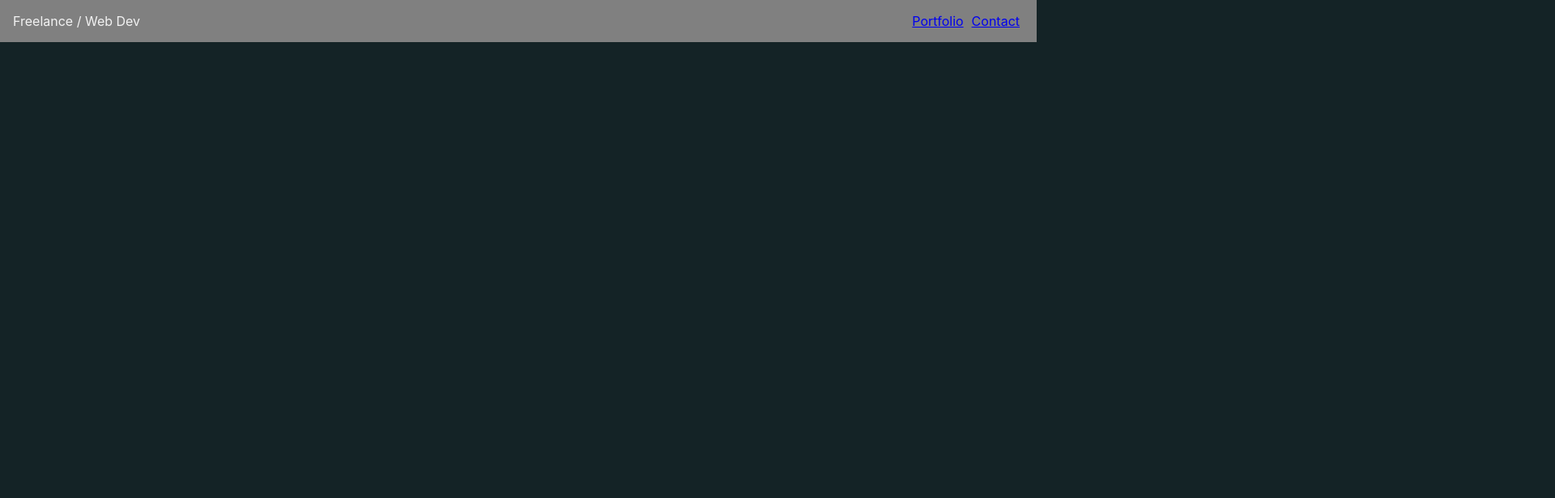
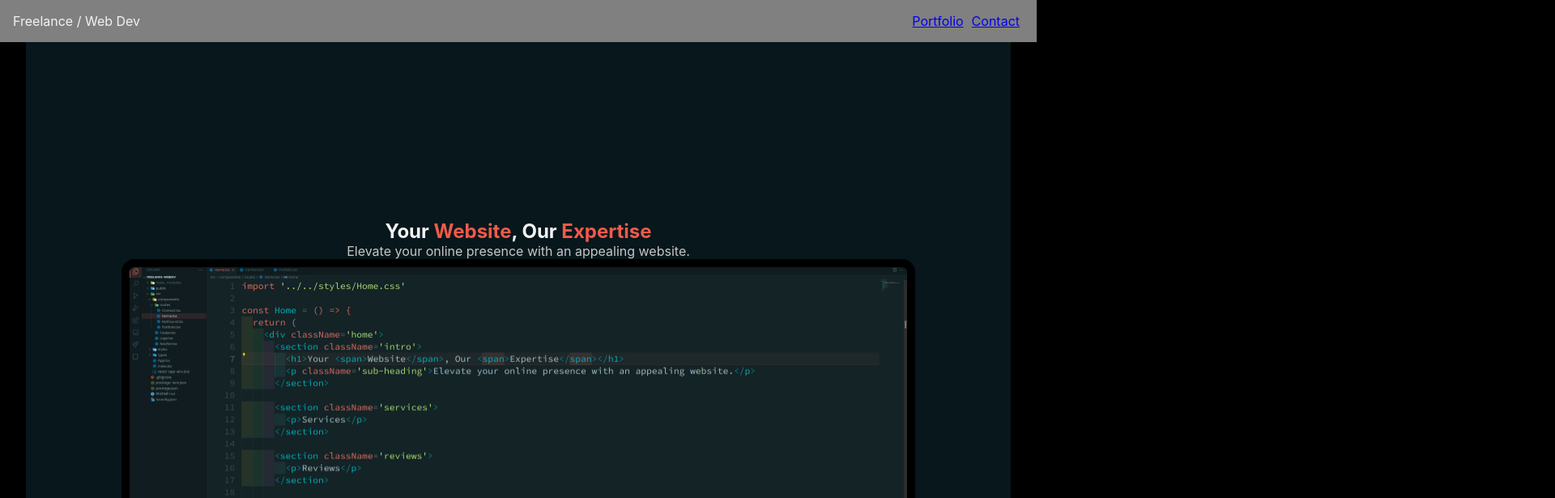
Before and after one commit to venoblin/freelance-webdev, a React (Create React App) app: page / in a window 1280 px wide. Shown: the top 615 px of the page at 81% size, 1920 px wide, since content can reach past the window. Built offline with nearby package versions, Linux system fonts and the light colour scheme.

Commit message:
added image styles

```diff
--- a/src/components/routes/Home.tsx
+++ b/src/components/routes/Home.tsx
@@ -7,10 +7,7 @@ const Home = () => {
       <section className='intro'>
         <h1>Your <span>Website</span>, Our <span>Expertise</span></h1>
         <p className='sub-heading'>Elevate your online presence with an appealing website.</p>
-
-        <div className='image'>
         <img src={introImage} alt='Code editor' />
-        </div>
       </section>
 
       <section className='services'>
--- a/src/styles/Home.css
+++ b/src/styles/Home.css
@@ -5,7 +5,7 @@
   background: #07171C;
   color: #F2F2F2;
   height: 100vh;
-  padding: 5rem 2rem;
+  padding: 5rem 2rem 0 2rem;
   display: flex;
   flex-direction: column;
   justify-content: flex-end;
@@ -16,4 +16,9 @@
 }
 .home .intro .sub-heading {
   color: #c6c6c6;
+}
+.home .intro img {
+  width: 85%;
+  border-radius: 1rem 1rem 0 0;
+  border: 10px solid black;
 }/*# sourceMappingURL=Home.css.map */
--- a/src/styles/Home.scss
+++ b/src/styles/Home.scss
@@ -9,7 +9,7 @@
     background: $darkBlueColor;
     color: $whiteColor;
     height: 100vh;
-    padding: 5rem 2rem;
+    padding: 5rem 2rem 0 2rem;
     display: flex;
     flex-direction: column;
     justify-content: flex-end;
@@ -22,5 +22,11 @@
     .sub-heading {
       color: $mutedWhiteColor;
     }
+
+    img {
+      width: 85%;
+      border-radius: 1rem 1rem 0 0;
+      border: 10px solid black;
+    }
   }
 }
```
Also changed, not shown: 1 other file (tests, documents, lock files or other folders).
